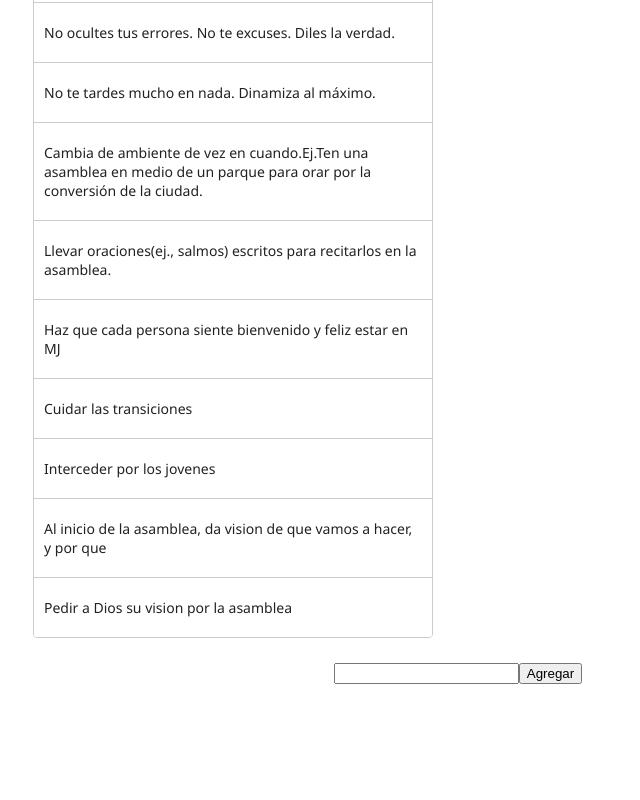
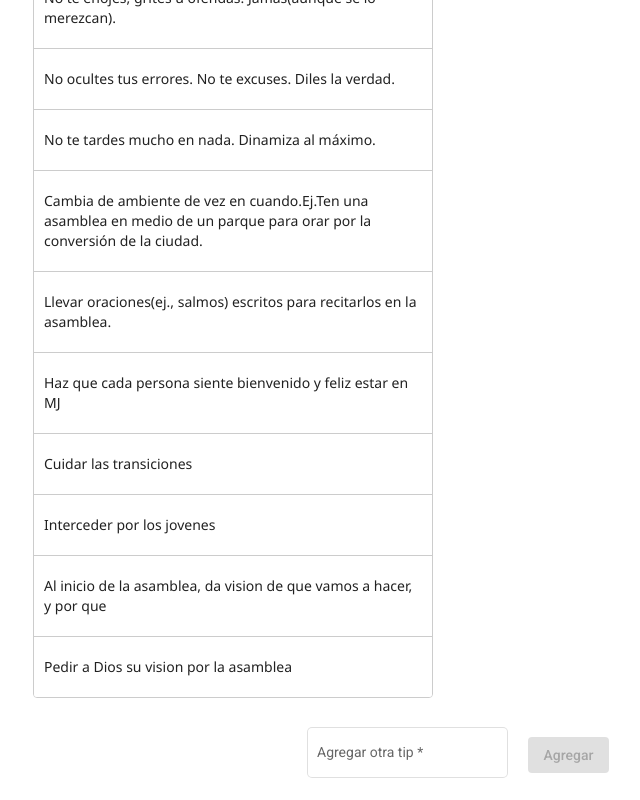
Before and after one commit to rossacheson/asamblea, an Angular app: page / in a window 1280 px wide. Shown: the part 1978-2778 px from the top of the page, without its empty margins (182-822 px from the left). Before the commit the page ends 2694 px from the top, so only its background shows below. Built offline with nearby package versions, Linux system fonts and the light colour scheme.

Commit message:
Material-ify form

```diff
--- a/angular.json
+++ b/angular.json
@@ -24,6 +24,7 @@
               "src/assets"
             ],
             "styles": [
+              "./node_modules/@angular/material/prebuilt-themes/deeppurple-amber.css",
               "src/styles.css"
             ],
             "scripts": []
@@ -88,6 +89,7 @@
               "src/assets"
             ],
             "styles": [
+              "./node_modules/@angular/material/prebuilt-themes/deeppurple-amber.css",
               "src/styles.css"
             ],
             "scripts": []
@@ -119,6 +121,7 @@
           }
         }
       }
-    }},
+    }
+  },
   "defaultProject": "asamblea"
 }
--- a/src/app/app.component.html
+++ b/src/app/app.component.html
@@ -71,8 +71,21 @@
     </div>
 
     <form (ngSubmit)="addNewTip(newTipInput)">
-        <input type="text" id="tip-input" name="newTip" autocomplete="off" #newTipInput>
-        <button type="submit">Agregar</button>
+        <mat-form-field appearance="outline">
+            <mat-label>Agregar otra tip</mat-label>
+            <input matInput
+                   type="text"
+                   id="tip-input"
+                   name="newTip"
+                   autocomplete="off"
+                   #newTipInput
+                   required>
+        </mat-form-field>
+        <button type="submit"
+                mat-raised-button
+                color="primary"
+                [disabled]="!newTipInput.value"
+                style="margin-left: 20px;">Agregar</button>
     </form>
 
     <svg id="clouds"
--- a/src/index.html
+++ b/src/index.html
@@ -6,8 +6,10 @@
   <base href="/">
   <meta name="viewport" content="width=device-width, initial-scale=1">
   <link rel="icon" type="image/x-icon" href="favicon.ico">
+  <link href="https://fonts.googleapis.com/css?family=Roboto:300,400,500&display=swap" rel="stylesheet">
+  <link href="https://fonts.googleapis.com/icon?family=Material+Icons" rel="stylesheet">
 </head>
-<body>
+<body class="mat-typography">
   <app-root></app-root>
 </body>
 </html>
--- a/src/styles.css
+++ b/src/styles.css
@@ -1 +1,4 @@
 /* You can add global styles to this file, and also import other style files */
+
+html, body { height: 100%; }
+body { margin: 0; font-family: Roboto, "Helvetica Neue", sans-serif; }
```
Also changed, not shown: src/app/app.module.ts (+8 -2 lines).
